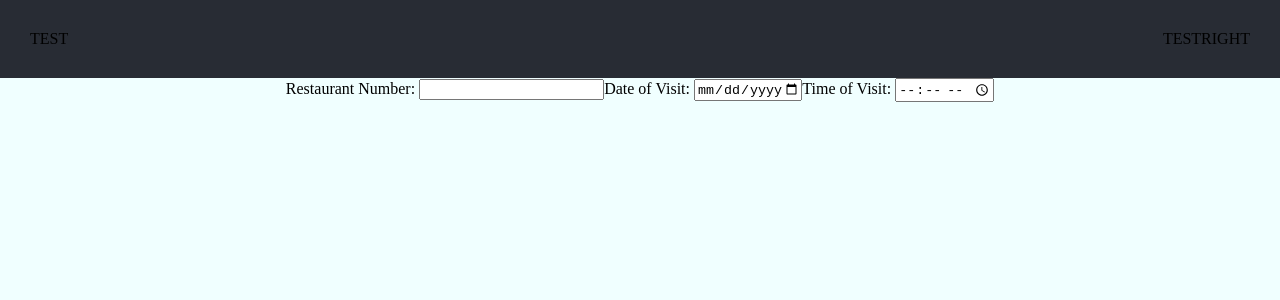
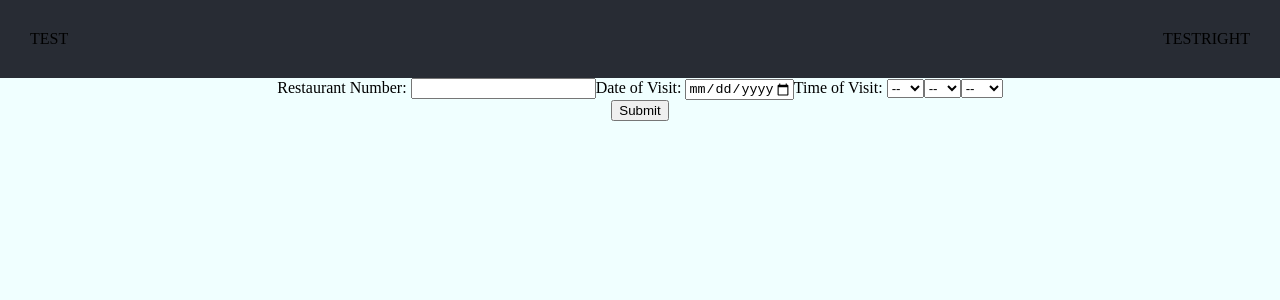
Before and after one commit to joopark0/foodsurvey, a React (Create React App) app: page / in a window 1280 px wide. Shown: the top 300 px of the page. Built offline with nearby package versions, Linux system fonts and the light colour scheme.

Commit message:
Add time function

```diff
--- a/package.json
+++ b/package.json
@@ -6,6 +6,7 @@
     "@testing-library/jest-dom": "^5.16.5",
     "@testing-library/react": "^13.4.0",
     "@testing-library/user-event": "^13.5.0",
+    "axios": "^1.4.0",
     "react": "^18.2.0",
     "react-dom": "^18.2.0",
     "react-scripts": "5.0.1",
--- a/src/App.js
+++ b/src/App.js
@@ -1,14 +1,65 @@
 import './App.css';
+import back from './components/services';
+import { useState, useEffect } from 'react';
 import Header from './components/Header';
 import Form from './components/Form';
 
-function App() {
+const App = () => {
+  const [restNumber, setrestNumber] = useState('');
+  const [dateNumber, setdateNumber] = useState('');
+  const [hoursNumber, sethoursNumber] = useState('');
+  const [minutesNumber, setminutesNumber] = useState('');
+  const [meridianTime, setmeridianTime] = useState('');
+
+  const handlerestNumber = (e) => {
+    setrestNumber(e.target.value);
+  };
+
+  const handledateNumber = (e) => {
+    setdateNumber(e.target.value);
+  };
+
+  const handlehoursNumber = (e) => {
+    sethoursNumber(e.target.value);
+  };
+  const handleminutesNumber = (e) => {
+    setminutesNumber(e.target.value);
+  };
+  const handlemeridianTime = (e) => {
+    setmeridianTime(e.target.value);
+  };
+
+  const handleSubmit = (e) => {
+    e.preventDefault();
+    const jsonload = {
+      restnum: restNumber,
+      datenum: dateNumber,
+      hoursnum: hoursNumber,
+      minutesnum: minutesNumber,
+      meridiantime: meridianTime,
+    };
+    back.sendData(jsonload);
+    return null;
+  };
+
   return (
     <div className="App">
       <Header />
-      <Form />
+      <Form
+        handleSubmit={handleSubmit}
+        handlerestNumber={handlerestNumber}
+        handledateNumber={handledateNumber}
+        handlehoursNumber={handlehoursNumber}
+        handleminutesNumber={handleminutesNumber}
+        handlemeridianTime={handlemeridianTime}
+        restNumber={restNumber}
+        dateNumber={dateNumber}
+        hoursNumber={hoursNumber}
+        minutesNumber={minutesNumber}
+        meridianTime={meridianTime}
+      />
     </div>
   );
-}
+};
 
 export default App;
--- a/src/components/Form.js
+++ b/src/components/Form.js
@@ -1,6 +1,37 @@
 const Form = (props) => {
-  const { handleSubmit, restNumber, handlerestNumber, dateNumber } = props;
+  const {
+    handleSubmit,
+    restNumber,
+    handlerestNumber,
+    dateNumber,
+    handledateNumber,
+    hoursNumber,
+    handlehoursNumber,
+    minutesNumber,
+    handleminutesNumber,
+    meridianTime,
+    handlemeridianTime,
+  } = props;
   const today = new Date().toLocaleDateString('en-ca');
+
+  //set hours
+  const hours = [];
+  for (let x = 1; x < 13; x++) {
+    hours.push(String(x));
+  }
+  const newhours = hours.map((val) => {
+    if (val.length === 1) return '0' + val;
+    return val;
+  });
+
+  const minutes = [];
+  for (let x = 1; x < 61; x++) {
+    minutes.push(String(x));
+  }
+  const newminutes = minutes.map((val) => {
+    if (val.length === 1) return '0' + val;
+    return val;
+  });
 
   return (
     <div>
@@ -9,9 +40,49 @@ const Form = (props) => {
           Restaurant Number:{' '}
           <input value={restNumber} onChange={handlerestNumber} />
           Date of Visit:{' '}
-          <input type="date" value={dateNumber} min="2020-01-01" max={today} />
+          <input
+            type="date"
+            value={dateNumber}
+            min="2020-01-01"
+            max={today}
+            onChange={handledateNumber}
+          />
           Time of Visit:{' '}
-          <input type="time" value={restNumber} onChange={handlerestNumber} />
+          <select
+            id="inputhours"
+            name="inputhours"
+            value={hoursNumber}
+            onChange={handlehoursNumber}
+          >
+            <option value>--</option>
+            {newhours.map((x) => (
+              <option value={x}>{x}</option>
+            ))}
+          </select>
+          <select
+            name="inputminutes"
+            id="inputminutes"
+            value={minutesNumber}
+            onChange={handleminutesNumber}
+          >
+            <option value>--</option>
+            {newminutes.map((x) => (
+              <option value={x}>{x}</option>
+            ))}
+          </select>
+          <select
+            name="meridiantime"
+            id="meridiantime"
+            value={meridianTime}
+            onChange={handlemeridianTime}
+          >
+            <option value>--</option>
+            <option value="AM">AM</option>
+            <option value="PM">PM</option>
+          </select>
+        </div>
+        <div>
+          <button type="submit">Submit</button>
         </div>
       </form>
     </div>
--- a/src/components/services.js
+++ b/src/components/services.js
@@ -5,3 +5,7 @@ const sendData = (formData) => {
   const request = axios.post(baseURL, formData);
   return request.then((res) => res.data);
 };
+
+export default {
+  sendData,
+};
```
Also changed, not shown: 1 other file (tests, documents, lock files or other folders).
